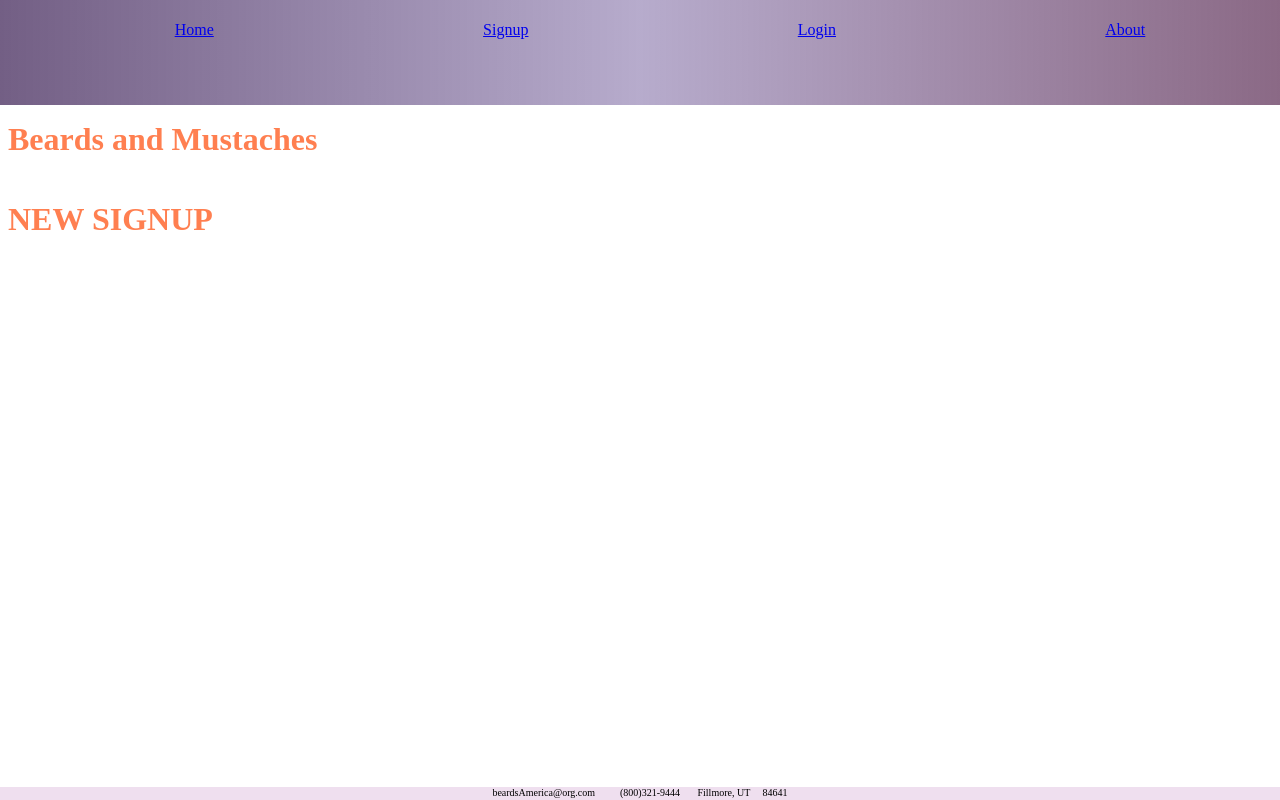
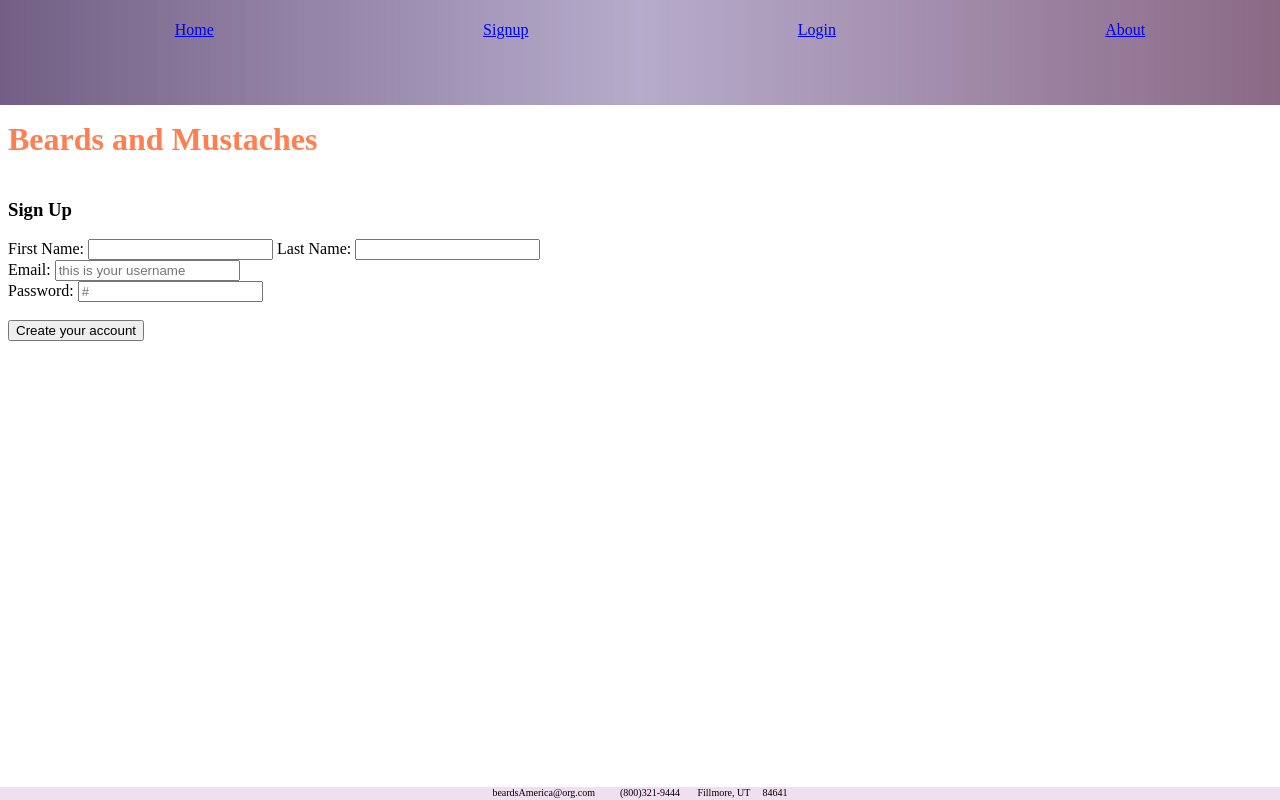
Before and after one commit to jess-laius/get-hairy, a React (Create React App) app in the folder client/: page /signup in a window 1280 px wide. Built offline with nearby package versions, Linux system fonts and the light colour scheme.

Commit message:
coded protected routes and added form for signup

```diff
--- a/client/src/index.js
+++ b/client/src/index.js
@@ -2,9 +2,20 @@ import React from "react";
 import ReactDOM from "react-dom";
 import { BrowserRouter as Router } from "react-router-dom";
 
+import { Provider } from "react-redux";
+import thunk from "redux-thunk";
+import { createStore, applyMiddleware } from "redux";
+import mainReducer from "./redux/reducers/index";
+
 import App from "./main/App";
 import "./index.css";
+let store = createStore(mainReducer, applyMiddleware(thunk));
+store.subscribe(() => {
+    console.log(store.getState());
+})
 
-ReactDOM.render(<Router>
-                    <App />
-                </Router>, document.getElementById("root"));
+ReactDOM.render(<Provider store={store}>
+                    <Router>
+                        <App />
+                    </Router>
+                </Provider>, document.getElementById("root"));
--- a/client/src/main/App.js
+++ b/client/src/main/App.js
@@ -1,5 +1,7 @@
 import React, { Component } from "react";
 import { Switch, Route, withRouter } from "react-router-dom";
+import { connect } from "react-redux";
+import { verifyToken } from "../redux/actions/index";
 
 import Navbar from "./Navbar";
 import Home from "./routes/Home";
@@ -10,7 +12,6 @@ import ContestsContainer from "./routes/contests/ContestsContainer";
 import Photos from "./routes/photo_gallery/Photos";
 import ProfileComponent from "./routes/profile/ProfileComponent";
 import Footer from "./Footer";
-
 import ProtectedRoute from "./routes/profile/ProtectedRoute";
 
 class App extends Component {
@@ -24,10 +25,10 @@ class App extends Component {
                         <Route exact path="/" component={Home} />
                         <Route path="/signup" component={Signup} />
                         <Route path="/login" component={Login} />
-                        <Route path="/contests" component={ContestsContainer} />
-                        <Route path="/photo_gallery" component={Photos} />
+                        <ProtectedRoute path="/contests" component={ContestsContainer} />
+                        <ProtectedRoute path="/photo_gallery" component={Photos} />
                         <Route path="/about" component={About} />
-                        <Route path="/profile" component={ProfileComponent} />
+                        <ProtectedRoute path="/profile" component={ProfileComponent} />
                     </Switch>
                     <Footer />
                 </div>
--- a/client/src/main/routes/signup/Signup.js
+++ b/client/src/main/routes/signup/Signup.js
@@ -1,14 +1,57 @@
 import React, { Component } from "react";
-import SignupContainer from "./SignupFormcontainer";
+import { connect } from "react-redux";
+import {signup} from "../../../redux/actions/index";
+import SignupComponent from "./SignupComponent";
 
 class Signup extends Component {
+    constructor() {
+        super();
+        this.state = {
+            inputs: {
+                firstName: "",
+                lastName: "",
+                email: ""
+            }
+        }
+    }
+    handleChange(event) {
+        event.persist();
+        this.setState((prevState) => {
+            return {
+                inputs: {
+                    ...prevState.inputs,
+                    [event.target.name]: event.target.value
+                }
+            }
+        })
+    }
+    clearInputs() {
+        this.setState({
+            inputs: "",
+            firstName: "",
+            lastName: "",
+            email: ""
+        })
+    }
+    handleSubmit(event) {
+        event.preventDefault();
+        this.props.signup(this.state.inputs);
+        this.clearInputs();
+    }
     render() {
         return (
             <div>
-                <SignupContainer />
+                <SignupComponent
+                    handleChange={this.handleChange.bind(this)}
+                    handleSubmit={this.handleSubmit.bind(this)}
+                    authMsg={this.props.authError.signup}
+                    {...this.state.inputs} />
             </div>
         );
     }
 }
 
-export default Signup;
+const mapStateToProps = (state) => {
+    return state;
+}
+export default connect(mapStateToProps, {signup})(Signup);
--- /dev/null
+++ b/client/src/main/routes/signup/SignupComponent.js
@@ -0,0 +1,45 @@
+import React, { Component } from "react";
+
+class SignupComponent extends Component {
+    render() {
+        return (
+            <div>
+                <form onSubmit={this.props.handleSubmit}>
+                    <h3>Sign Up</h3>
+                    <span>First Name: </span>
+                    <input
+                        onChange={this.props.handleChange}
+                        value={this.props.firstName}
+                        name="firstName"
+                        type="text"
+                        placeholder="" />
+                        <span> Last Name: </span>
+                    <input
+                        onChange={this.props.lastName}
+                        value={this.props.lastName}
+                        name="lastName"
+                        type="text"
+                        placeholder="" /> <br />
+                    <span>Email: </span>
+                    <input
+                        onChange={this.props.handleChange}
+                        value={this.props.email}
+                        name="email"
+                        type="email"
+                        placeholder="this is your username" /> <br />
+                    <span>Password: </span>
+                    <input
+                        onChange={this.props.handleChange}
+                        value={this.props.password}
+                        name="password"
+                        type="password"
+                        placeholder="#" /> <br /><br />
+                    <button type="submit">Create your account</button>
+                    <p>{this.props.authMsg}</p>
+                </form>
+            </div>
+        );
+    }
+}
+
+export default SignupComponent;
--- a/client/src/main/routes/signup/SignupFormComponent.js
+++ /dev/null
@@ -1,13 +0,0 @@
-import React, { Component } from "react";
-
-class SignupFormComponent extends Component {
-    render() {
-        return (
-            <div>
-                <h1>NEW SIGNUP</h1>
-            </div>
-        );
-    }
-}
-
-export default SignupFormComponent;
--- a/client/src/main/routes/signup/SignupFormcontainer.js
+++ /dev/null
@@ -1,14 +0,0 @@
-import React, { Component } from "react";
-import SignupFormComponent from "./SignupFormComponent"
-
-class SignupFormContainer extends Component {
-    render() {
-        return (
-            <div>
-                <SignupFormComponent />
-            </div>
-        );
-    }
-}
-
-export default SignupFormContainer;
--- /dev/null
+++ b/client/src/redux/actions/index.js
@@ -0,0 +1,86 @@
+const axios = require("axios");
+
+// User authorization
+axios.interceptors.request.use((config) => {
+    let token = localStorage.getItem("token");
+    config.headers.Authorization = `Bearer ${"token"}`;
+    return config;
+}, (err) => {
+    return Promise.reject(err)
+})
+
+const authUrl = "http://localhost:8080/auth";
+const profileUrl = "http://localhost:8080/profile/";
+
+function authenticate(isValid, user) {
+    return {
+        type: "AUTHENTICATE",
+        isValid,
+        user
+    }
+}
+
+function authError(err) {
+    return {
+        type: "AUTH_ERROR",
+        err
+    }
+}
+
+export function verifyToken() {
+    return (dispatch) => {
+        axios.get(profileUrl + "verify")
+            .then((response) => {
+                let user = response.data.user;
+                let isValid = response.data.success;
+                dispatch(authenticate(isValid, user));
+            })
+            .catch((err) => {
+                console.log(err);
+                dispatch(authError({ verify: "Invalid token" }));
+            })
+    }
+}
+
+export function signup(credentials) {
+    return (dispatch) => {
+        axios.post(authUrl + "signup", credentials)
+            .then((response) => {
+                let user = response.data.user;
+                let isValid = response.data.success;
+                let token = response.data.token;
+                localStorage.setItem("token", token);
+                dispatch(authenticate(isValid, user));
+            })
+            .catch((err) => {
+                console.log(err);
+                dispatch(authError({ verify: "Invalid username or password!" }));
+            })
+    }
+}
+
+export function login(password) {
+    return (dispatch) => {
+        axios.post(authUrl + "login", password)
+            .then((response) => {
+                let user = response.data.user;
+                let isValid = response.data.success;
+                let token = response.data.token;
+                localStorage.setItem("token", token);
+                dispatch(authenticate(isValid, user));
+            })
+            .catch((err) => {
+                console.log(err);
+                dispatch(authError({ verify: "Invalid username or password!" }));
+            })
+    }
+}
+
+export function logout() {
+    return (dispatch) => {
+        localStorage.removeItem("token");
+        dispatch({ type: "LOGOUT" });
+    }
+}
+
+// Load data functions
--- /dev/null
+++ b/client/src/redux/reducers/index.js
@@ -0,0 +1,36 @@
+let defaultState = {
+    isAuthenticated: false,
+    user: {
+        firstName: "",
+        lastName: "",
+        email: "",
+        admin: "",
+        _id: ""
+    },
+    authError: {
+        signup: "",
+        login: "",
+        verify: ""
+    },
+    data: []
+};
+
+const mainReducer = function (state = defaultState, action) {
+    switch (action.type) {
+        case "AUTHENTICATE":
+            return {
+                ...state,
+                isAuthenticated: action.isValid,
+                user: action.user,
+                authError: {
+                    ...defaultState.authError
+                }
+            }
+        default:
+            return {
+                ...state
+            }
+    }
+}
+
+export default mainReducer;
```
